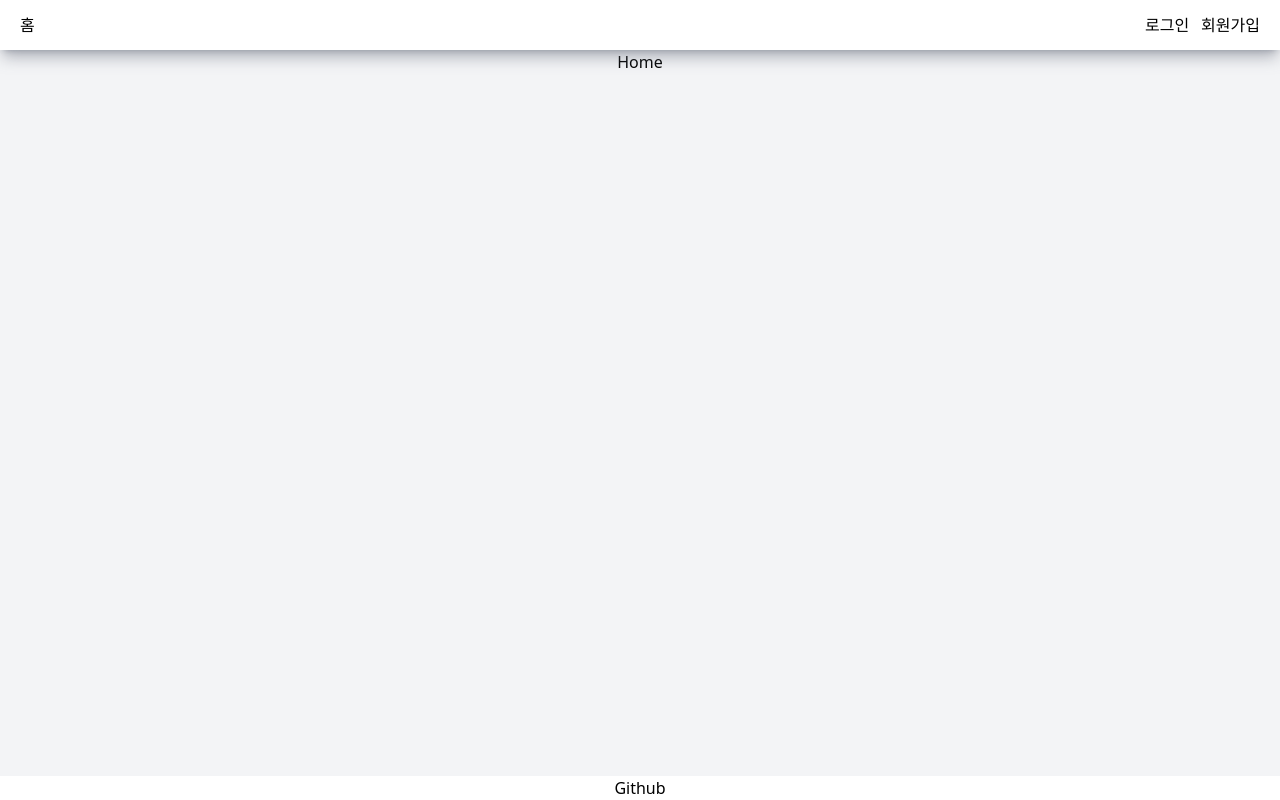
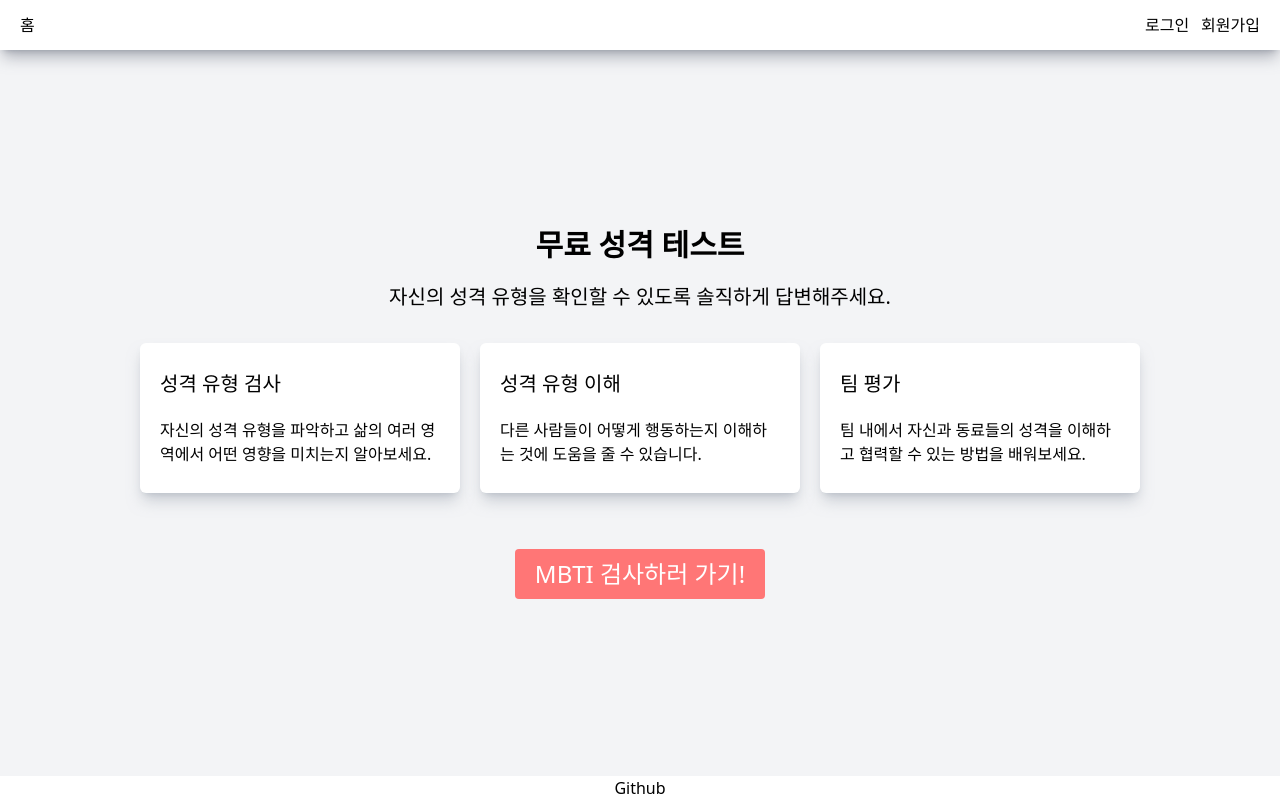
Before and after one commit to nninyeong/mbti-test, a React (Vite) app: page / in a window 1280 px wide. Built offline with nearby package versions, Linux system fonts and the light colour scheme; no server answers.

Commit message:
:tada: add: Home 페이지에 GuidePanel, 안내 문구 추가

```diff
--- /dev/null
+++ b/src/components/home/GuidePanel.jsx
@@ -0,0 +1,10 @@
+const GuidePanel = ({ title, detail }) => {
+  return (
+    <div className='flex flex-col justify-center items-start gap-5 p-5 bg-white rounded-md shadow-lg shadow-gray-400/50 w-[320px] h-[150px]'>
+      <h2 className='font-medium text-xl'>{title}</h2>
+      <p className='font-light'>{detail}</p>
+    </div>
+  );
+};
+
+export default GuidePanel;
--- a/src/pages/Home.jsx
+++ b/src/pages/Home.jsx
@@ -1,5 +1,39 @@
+import { Link } from 'react-router-dom';
+import GuidePanel from '../components/home/GuidePanel.jsx';
+
 const Home = () => {
-  return <div>Home</div>;
+  return (
+    <div className='self-center'>
+      <h1 className='font-bold text-3xl w-full text-center mb-5'>무료 성격 테스트</h1>
+      <p className='font-light text-xl w-full text-center mb-8'>
+        자신의 성격 유형을 확인할 수 있도록 솔직하게 답변해주세요.
+      </p>
+      <div className='flex gap-5 mb-14'>
+        <GuidePanel
+          title='성격 유형 검사'
+          detail='자신의 성격 유형을 파악하고 삶의 여러 영역에서 어떤 영향을 미치는지 알아보세요.'
+        />
+        <GuidePanel
+          title='성격 유형 이해'
+          detail='다른 사람들이 어떻게 행동하는지 이해하는 것에 도움을 줄 수 있습니다.'
+        />
+        <GuidePanel
+          title='팀 평가'
+          detail='팀 내에서 자신과 동료들의 성격을 이해하고 협력할 수 있는 방법을 배워보세요.'
+        />
+      </div>
+      <div className='flex justify-center items-center'>
+        <div className='flex justify-center items-center rounded w-[250px] h-[50px] bg-point-red cursor-pointer group hover:bg-white'>
+          <Link
+            to='/test'
+            className='text-white text-2xl group-hover:text-point-red'
+          >
+            MBTI 검사하러 가기!
+          </Link>
+        </div>
+      </div>
+    </div>
+  );
 };
 
 export default Home;
```
